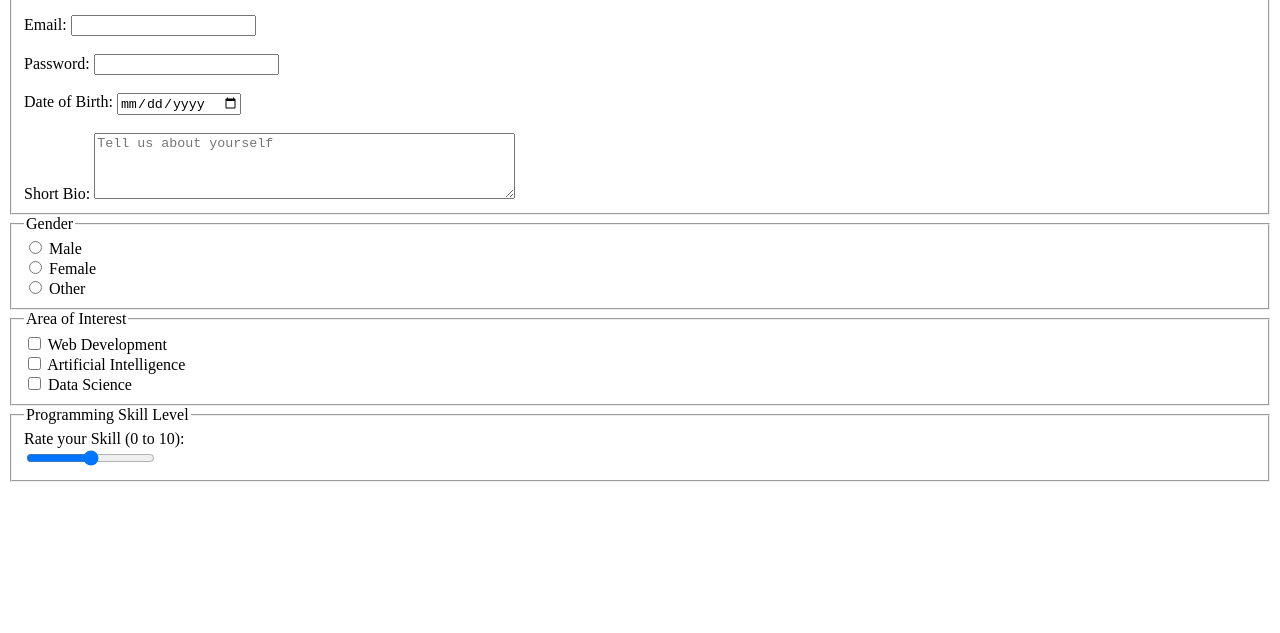
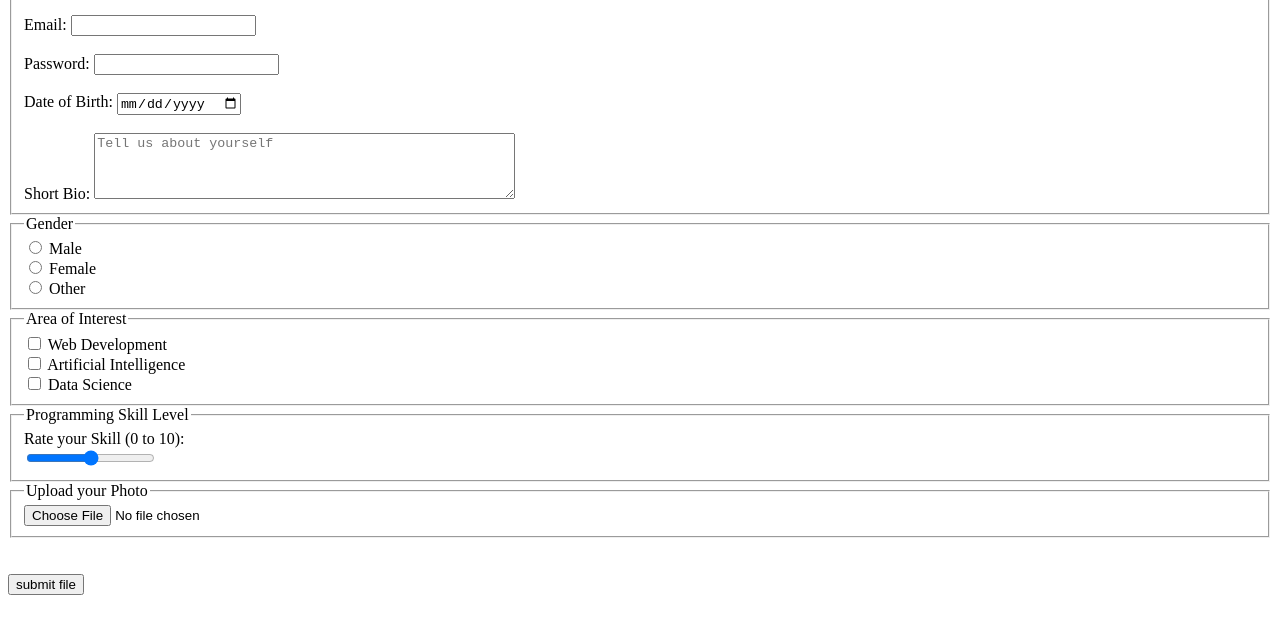
Before and after one commit to Saileela720/demopage2, a plain HTML site: page studentDetails.html in a window 1280 px wide. Shown: the part 127-760 px from the top of the page. Drawn offline with Linux system fonts and the light colour scheme.

Commit message:
studentDetails.html

```diff
--- a/studentDetails.html
+++ b/studentDetails.html
@@ -58,7 +58,17 @@
                 <input type="range" id="skill" name="skill" min="0" max="10"><br>
             </fieldset>
 
+             <fieldset>
+                <legend>Upload your Photo</legend>
+                <input type="file" name="photo"><br>
+            </fieldset>
+
+            <br><br>
+            <input type="submit" value="submit file">
+
+
 
         </body>
     </head>
+
 </html>
```
